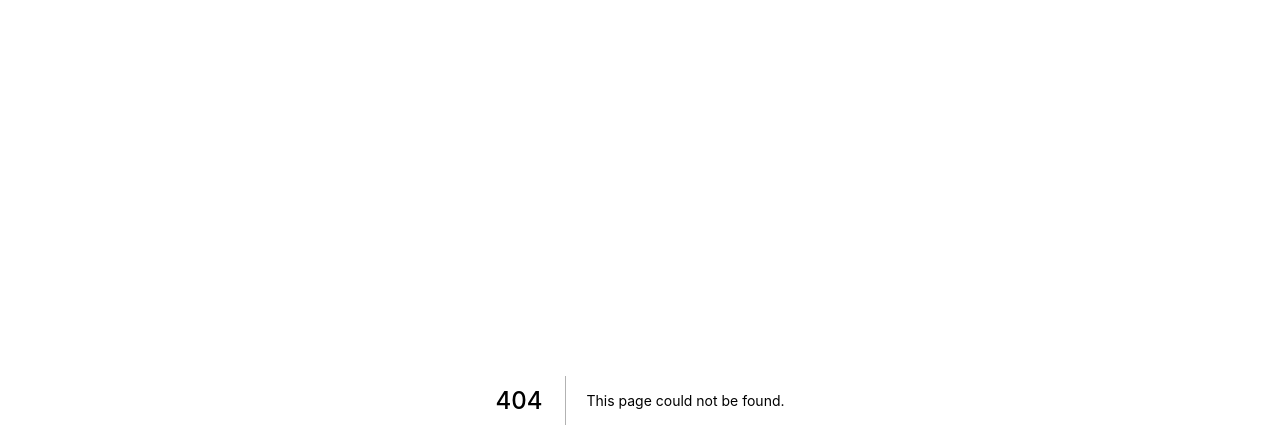
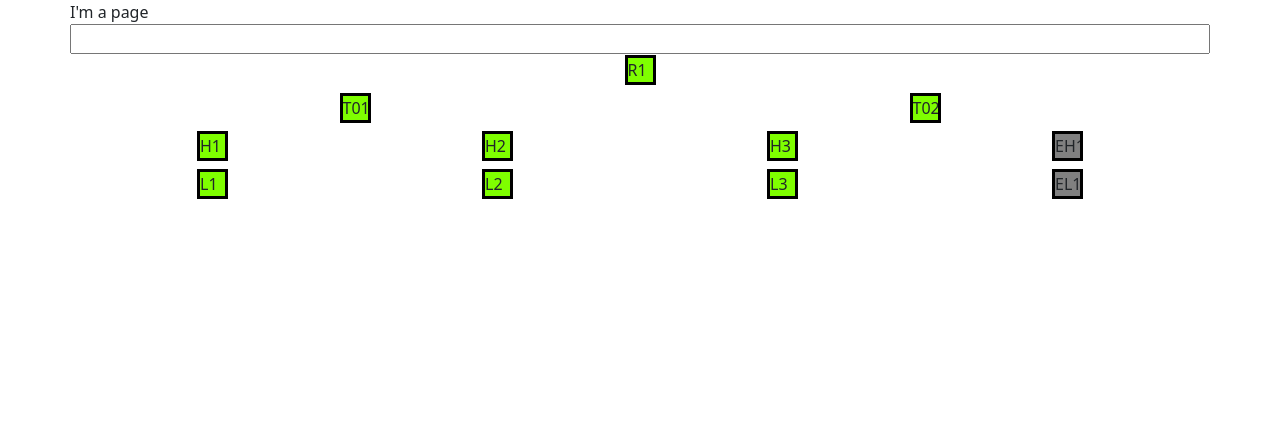
Before and after one commit to ScottyPoi/Very-Simple-Serialize, a Next.js app in the folder very-simple-serialize/: page /graphics in a window 1280 px wide. Before the commit this address had no page. Shown: the top 448 px of the page. Built offline with nearby package versions, Linux system fonts and the light colour scheme.

Commit message:
make binary merkle-tree model adjustable size

```diff
--- a/very-simple-serialize/components/graphics/nodes/Node.jsx
+++ b/very-simple-serialize/components/graphics/nodes/Node.jsx
@@ -1,3 +1,13 @@
+import styles from "../styles/NodeStyles.module.css"
+
 export default function Node(props) {
-    return
+
+    const empty = props.empty ? styles.empty : styles.full
+
+
+    return (
+        <div className={`${styles.node} ${empty}`}>
+            {props.type}{props.idx}
+        </div>
+    )
 }
--- /dev/null
+++ b/very-simple-serialize/components/graphics/styles/NodeStyles.module.css
@@ -0,0 +1,16 @@
+.node {
+    display: inline-block;
+    width: 25px;
+    overflow-x: hidden;
+    height: auto;
+    outline: solid black;
+}
+
+.empty {
+
+    background-color: gray;
+}
+
+.full {
+    background-color: chartreuse;
+}
--- a/very-simple-serialize/components/graphics/text/ListText.jsx
+++ b/very-simple-serialize/components/graphics/text/ListText.jsx
@@ -0,0 +1,3 @@
+export default function ListText(props) {
+    return
+}
--- /dev/null
+++ b/very-simple-serialize/components/graphics/trees/BuildTree.jsx
@@ -0,0 +1,130 @@
+import Node from "../nodes/Node";
+import { useEffect, useState } from "react";
+
+export default function BuildTree(props) {
+
+    const NUMBER_OF_VALUES = props.NUMBER_OF_VALUES
+
+
+    let numberLeaves = getNextPowerOfTwo(NUMBER_OF_VALUES);
+    let numberEmpty = numberLeaves - NUMBER_OF_VALUES;
+    let tree = build(NUMBER_OF_VALUES);
+
+  function rowOfNodes(number, type, empty=false) {
+    //   let leaves = getNextPowerOfTwo(number);
+    let row = [];
+    for (let i = 0; i < number; i++) {
+      row.push(
+        <div key={`${type}node${i}`} id={`${type}node${i}`} className="col p-1">
+          <Node idx={i + 1} type={type} empty={empty}/>
+        </div>
+      );
+    }
+    return row;
+  }
+
+  function getNextPowerOfTwo(number) {
+    if (number <= 1) {
+      return 1;
+    } else {
+      let i = 2;
+      while (i < Infinity) {
+        if (number <= i) {
+          return i;
+        } else {
+          i *= 2;
+        }
+      }
+    }
+  }
+
+
+
+  function getEmpty() {
+    return numberEmpty;
+  }
+
+  function Empties(number) {
+    let empties = [];
+    for (let i = 0; i < number; i++) {
+      empties.push(
+        <div id={`emptyvaluenode${i}`} className="col p-1">
+          <Node idx={i + 1} type="EV" empty={true}/>
+        </div>
+      );
+    }
+    return empties;
+  }
+
+  function numberOfLevels(leaves) {
+    let number = 1;
+    if (leaves == 1) {
+      return number;
+    } else {
+      let accumulator = Math.log(leaves) / Math.log(2);
+      number += accumulator;
+      return number;
+    }
+  }
+
+
+  function build(number) {
+    let tree = [];
+    let leaves = getNextPowerOfTwo(number);
+    let empties = leaves - number;
+    let levels = numberOfLevels(leaves);
+    tree.push(
+      <div
+        key={`hashtreeroot`}
+        id={`hashtreeroot`}
+        className="row row-cols-auto justify-content-around"
+      >
+        <div className="col p-1">
+          <Node idx={1} type="R" />
+        </div>
+      </div>
+    );
+    for (let i = 1; i < levels - 1; i++) {
+      tree.push(
+        <div
+          key={`treelevel:${i}`}
+          id={`treelevel:${i}`}
+          className="row row-cols-auto justify-content-around"
+        >
+          {rowOfNodes(2 ** i, `T${i - 1}`)}
+        </div>
+      );
+    }
+    if (number > 1) {
+      tree.push(
+        <div
+          key={"hash"}
+          id={"hash"}
+          className="row row-cols-auto justify-content-around"
+        >
+          {rowOfNodes(number, "H")}
+          {rowOfNodes(empties, "EH", true)}
+        </div>
+      );
+    }
+    tree.push(
+      <div
+        key={"leaves"}
+        id={"leaves"}
+        className="row row-cols-auto justify-content-around"
+      >
+        {rowOfNodes(number, "L")}
+        {rowOfNodes(empties, "EL", true)}
+      </div>
+    );
+    return tree;
+  }
+
+  function getTree() {
+    return tree;
+  }
+
+  return getTree()
+
+
+}
--- /dev/null
+++ b/very-simple-serialize/pages/graphics.jsx
@@ -0,0 +1,22 @@
+import Node from "../components/graphics/nodes/Node";
+import BuildTree from '../components/graphics/trees/BuildTree'
+import { useEffect, useState } from "react";
+
+export default function Graphics(props) {
+  const [NUMBER_OF_VALUES, setN_O_V] = useState(3);
+
+  function handleChange(event) {
+    let num = event.target.value;
+    setN_O_V(num);
+  }
+
+  return (
+    <div className="container">
+      <div className="row">I'm a page</div>
+      <div className="row">
+        <input type="number" min={1} max={32} onChange={handleChange} />
+      </div>
+      <BuildTree NUMBER_OF_VALUES={NUMBER_OF_VALUES} />
+    </div>
+  );
+}
```
